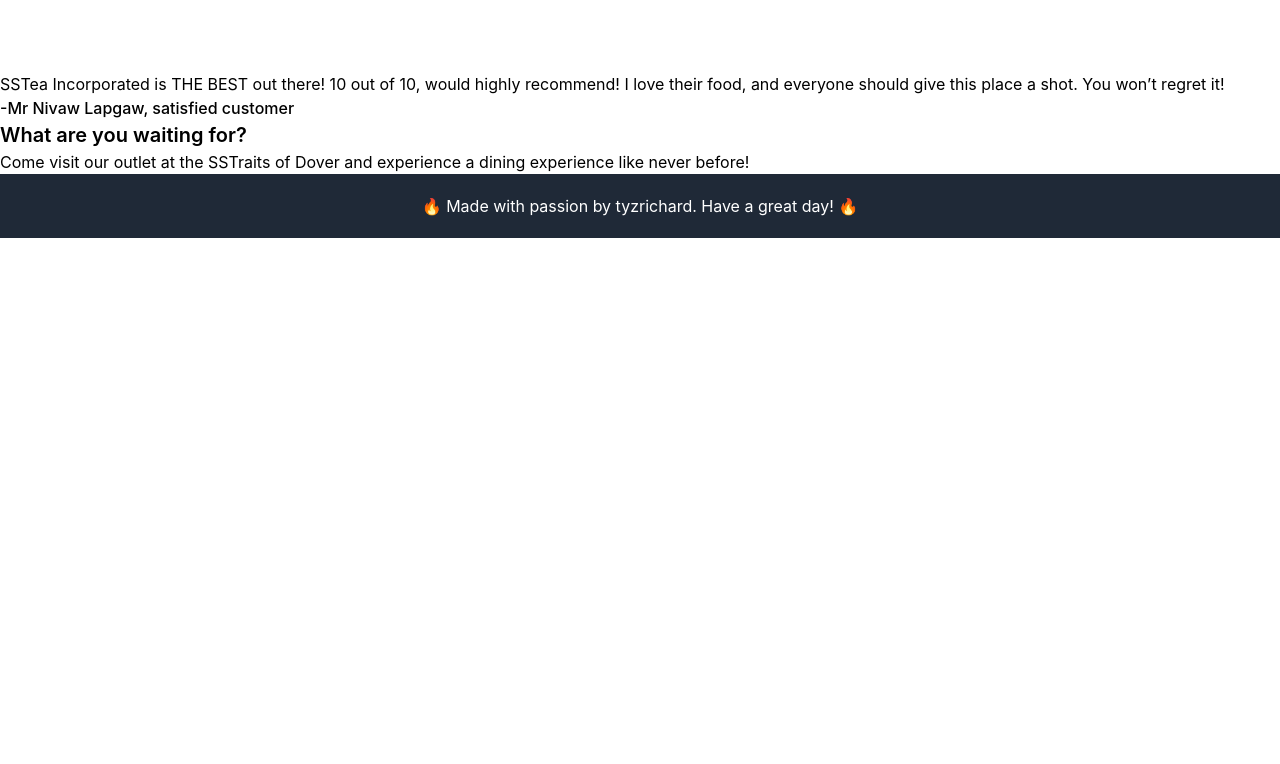
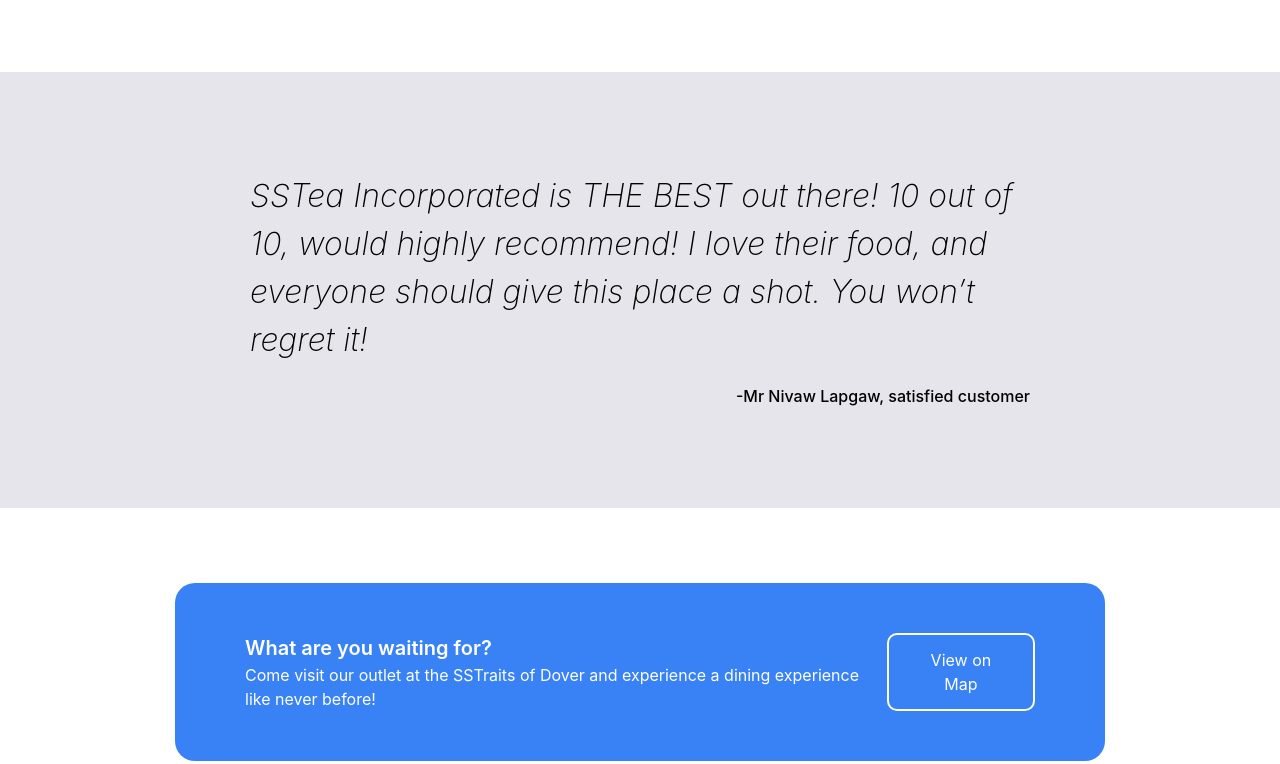
Before and after one commit to tyzrichard/odin-sstea-restaurant, a website built with webpack: page src/template.html in a window 1280 px wide. Shown: the part 959-1723 px from the top of the page. Before the commit the page ends 1197 px from the top, so only its background shows below. Built offline with nearby package versions, Linux system fonts and the light colour scheme.

Commit message:
Finished CSS for homepage (did quotation and call to action sections)

```diff
--- a/src/homepage.js
+++ b/src/homepage.js
@@ -104,6 +104,11 @@ export const home_page = () => {
     cta_text.appendChild(cta_text_bottom);
 
     cta.appendChild(cta_text);
+
+    const cta_button = document.createElement("button");
+    cta_button.textContent = "View on Map";
+    cta.appendChild(cta_button);
+
     cta_section.appendChild(cta);
     home.appendChild(cta_section);
 
--- a/src/styles.css
+++ b/src/styles.css
@@ -193,3 +193,38 @@ img {
     object-fit: cover;
     border-radius: 20px;
 }
+
+.quotation {
+    background-color: #E5E5EB;
+    padding: 100px 250px;
+    display: flex;
+    flex-direction: column;
+    gap: 20px;
+}
+
+.quotation :first-child {
+    font-size: 32px;
+    font-weight: 200;
+    font-style: italic;
+}
+
+.quotation :last-child {
+    text-align: end;
+}
+
+.cta-section {
+    padding: 75px 175px;
+}
+
+.cta {
+    color: #FFFFFF;
+    background-color: #3882F6;
+    border-radius: 20px;
+    padding: 50px 70px;
+    display: flex;
+    justify-content: space-between;
+}
+
+.cta > button {
+    border: 2px white solid;
+}
```
